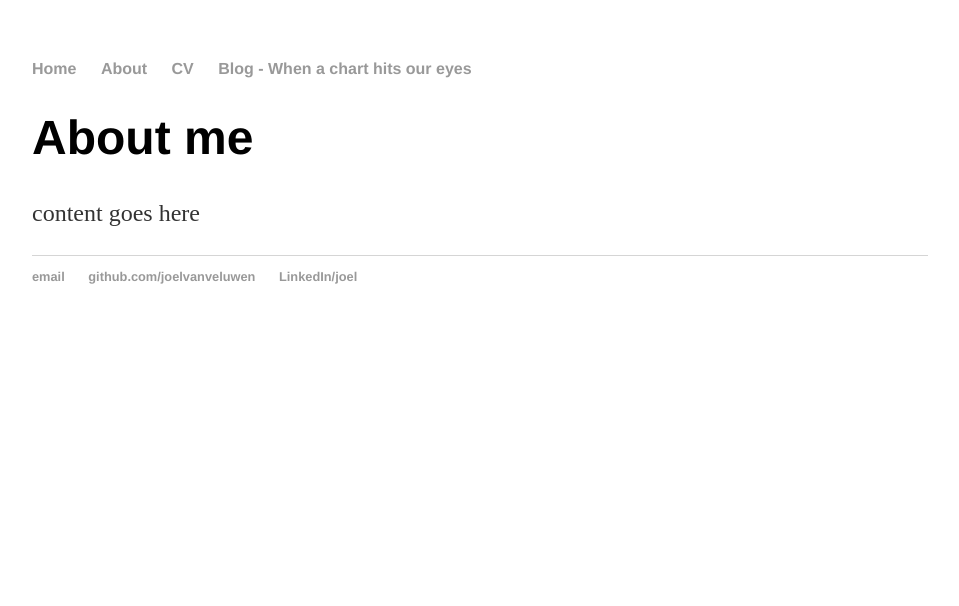
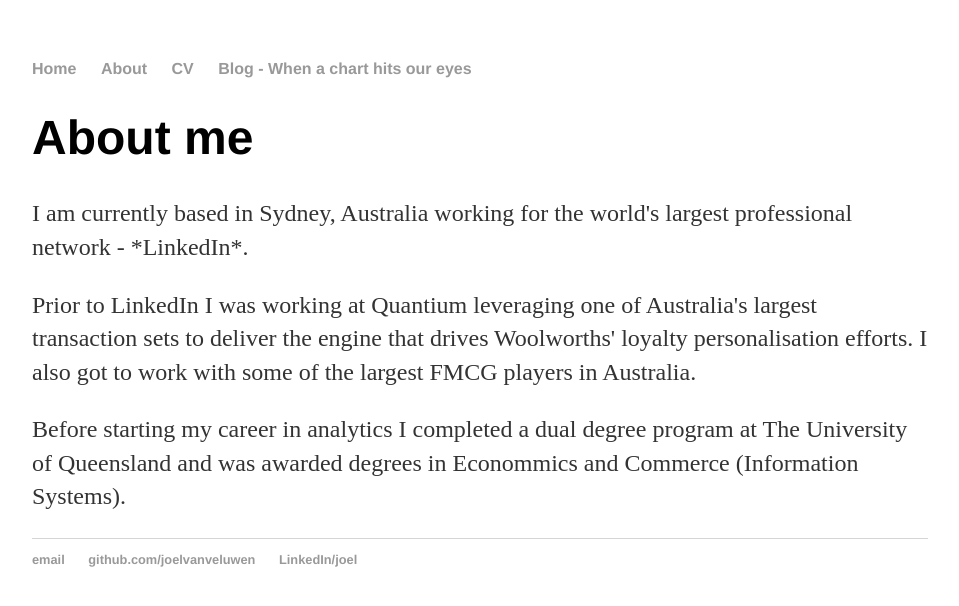
Before and after one commit to joelvanveluwen-zz/old_joelvanveluwen.github.io, a Jekyll site: the page built from about/index.html, in a window 1280 px wide. Shown: the top 606 px of the page, without its empty margins (160-1119 px from the left). Built offline with Jekyll 4.4.1, drawn with Linux system fonts in a browser that asks for light colours.

Commit message:
Update index.html
Added first pass draft

```diff
--- a/about/index.html
+++ b/about/index.html
@@ -5,4 +5,6 @@
 <div class="blurb">
 	<h1>About me</h1>
 </div><!-- /.blurb -->
-<p>content goes here</p>
+<p>I am currently based in Sydney, Australia working for the world's largest professional network - *LinkedIn*.</p>
+<p>Prior to LinkedIn I was working at Quantium leveraging one of Australia's largest transaction sets to deliver the engine that drives Woolworths' loyalty personalisation efforts. I also got to work with some of the largest FMCG players in Australia.</p>
+<p>Before starting my career in analytics I completed a dual degree program at The University of Queensland and was awarded degrees in Econommics and Commerce (Information Systems).</p>
```
